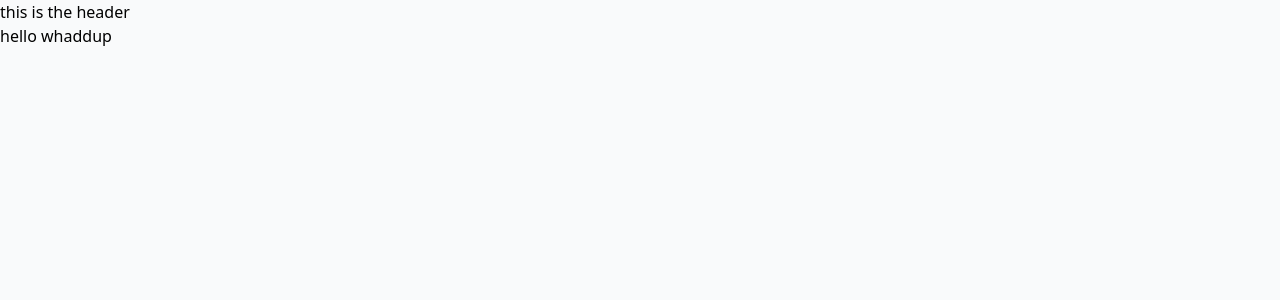
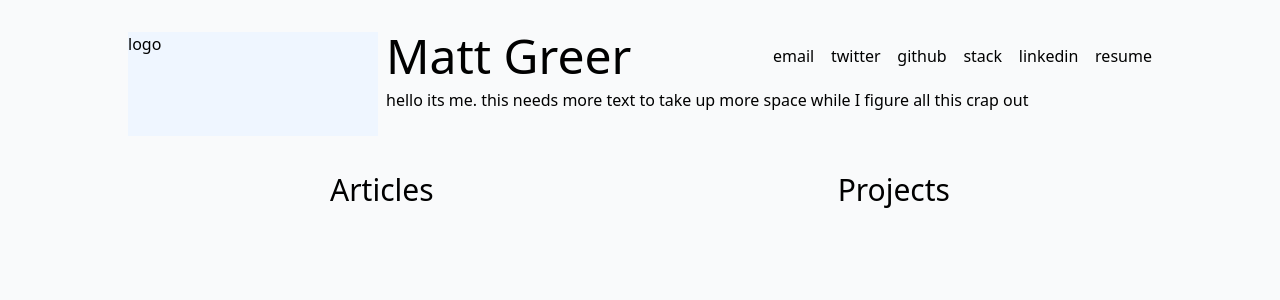
Before and after one commit to city41/mattgreer.dev, a Next.js app: page / in a window 1280 px wide. Shown: the top 300 px of the page. Built offline with nearby package versions, Linux system fonts and the light colour scheme.

Commit message:
IndexPage: exploring flexbox with tailwind

```diff
--- a/components/index/Header.tsx
+++ b/components/index/Header.tsx
@@ -1,7 +1,31 @@
 import React from 'react';
+import clsx from 'clsx';
 
-function Header() {
-	return <header>this is the header</header>;
+type HeaderProps = {
+	className?: string;
+};
+
+function Header({ className }: HeaderProps) {
+	return (
+		<header
+			className={clsx(className, 'grid grid-cols-8 grid-rows-2 gap-2 my-8')}
+		>
+			<div className="bg-blue-50 col-span-2 sm:row-span-2">logo</div>
+			<h1 className="text-5xl col-span-6 sm:col-span-3">Matt Greer</h1>
+			<div className="flex flex-row col-span-8 sm:col-span-3 justify-between items-center">
+				<div>email</div>
+				<div>twitter</div>
+				<div>github</div>
+				<div>stack</div>
+				<div>linkedin</div>
+				<div>resume</div>
+			</div>
+			<div className="col-span-8 sm:col-span-6">
+				hello its me. this needs more text to take up more space while I figure
+				all this crap out
+			</div>
+		</header>
+	);
 }
 
 export { Header };
--- a/components/index/IndexPage.tsx
+++ b/components/index/IndexPage.tsx
@@ -1,12 +1,20 @@
 import React from 'react';
 import { Header } from './Header';
+import { Section } from './Section';
 
 function IndexPage() {
 	return (
-		<>
+		<div className="flex flex-col space-y-1 max-w-screen-lg lg:mx-auto mx-4">
 			<Header />
-			<h1>hello whaddup</h1>
-		</>
+			<main role="main" className="flex flex-col sm:flex-row content-between">
+				<Section className="flex-auto">
+					<h1 className="text-3xl text-center">Articles</h1>
+				</Section>
+				<Section className="flex-auto">
+					<h1 className="text-3xl text-center">Projects</h1>
+				</Section>
+			</main>
+		</div>
 	);
 }
 
--- /dev/null
+++ b/components/index/Section.tsx
@@ -0,0 +1,12 @@
+import React from 'react';
+
+type SectionProps = {
+	className?: string;
+	children: React.ReactNode;
+};
+
+function Section({ className, children }: SectionProps) {
+	return <section className={className}>{children}</section>;
+}
+
+export { Section };
--- a/package.json
+++ b/package.json
@@ -7,6 +7,7 @@
     "start": "next start"
   },
   "dependencies": {
+    "clsx": "^1.1.1",
     "next": "latest",
     "react": "^16.13.1",
     "react-dom": "^16.13.1"
```
Also changed, not shown: 1 other file (tests, documents, lock files or other folders).
